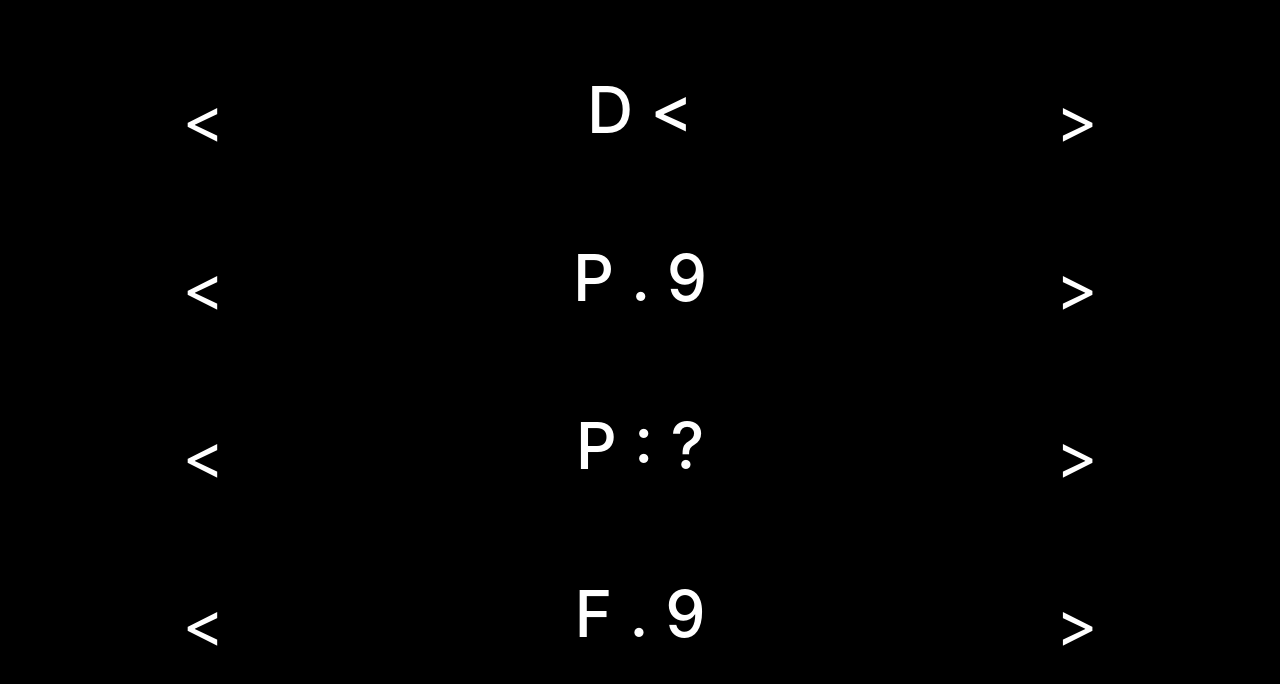
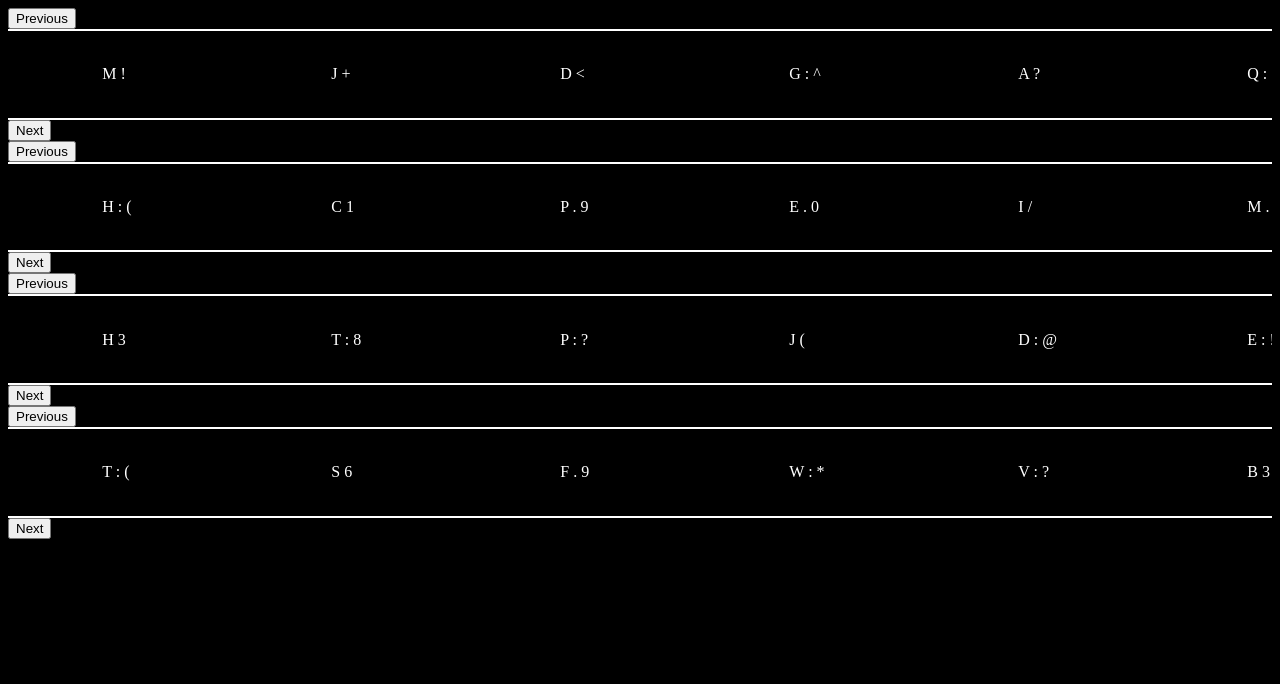
Before and after one commit to F1nx/pass, a plain HTML site: page index.html in a window 1280 px wide. Drawn offline with nearby package versions, Linux system fonts and the light colour scheme.

Commit message:
implement slick (carousel)

```diff
--- a/index.html
+++ b/index.html
@@ -1,18 +1,20 @@
-<!DOCTYPE html PUBLIC "-//W3C//DTD XHTML 1.1//EN"
-"http://www.w3.org/TR/xhtml11/DTD/xhtml11.dtd">
-<html xmlns="http://www.w3.org/1999/xhtml">
+<!DOCTYPE html>
+<html>
   <head>
+    <title>p@ss™</title>
+    <!-- To-Do: Make rotors moveable, custom rotors using local storage, add store/credit line -->
     <meta charset="utf-8">
     <meta name="viewport" content="width=device-width, initial-scale=1">
-        <link rel="stylesheet" href="https://maxcdn.bootstrapcdn.com/bootstrap/4.5.0/css/bootstrap.min.css">
-        <script src="https://ajax.googleapis.com/ajax/libs/jquery/3.5.1/jquery.min.js"></script>
-        <script src="https://cdnjs.cloudflare.com/ajax/libs/popper.js/1.16.0/umd/popper.min.js"></script>
-        <script src="https://maxcdn.bootstrapcdn.com/bootstrap/4.5.0/js/bootstrap.min.js"></script>
+    <link rel="stylesheet" type="text/css" href="https://cdn.jsdelivr.net/npm/slick-carousel@1.8.1/slick/slick.css"/>
     <style>
      body {
        background-color: black;
        color: white;
-                text-align: center;
+     }
+     .slick-track {
+       padding: 3%;
+       border-top: 2px white solid;
+       border-bottom: 2px white solid;
      }
      a, h1 {
       font-size: 400%;
@@ -24,92 +26,52 @@
     </style>
   </head>
   <body>
-        <br />
-        <br />
-        <br />
-        <div class='row'>
-            <div class='col'>
-                <a class='pointer' onclick="rotor0.slide('left')"><</a>
-            </div>
-            <div class='col'>
-                <h1 id='rotor0'></h1>
-            </div>
-            <div class='col'>
-                <a class='pointer' onclick="rotor0.slide('right')">></a>
-            </div>
-        </div>
-        <br />
-        <br />
-        <br />
-        <div class='row'>
-            <div class='col'>
-                <a class='pointer' onclick="rotor1.slide('left')"><</a>
-            </div>
-            <div class='col'>
-                <h1 id='rotor1'></h1>
-            </div>
-            <div class='col'>
-                <a class='pointer' onclick="rotor1.slide('right')">></a>
-            </div>
-        </div>
-        <br />
-        <br />
-        <br />
-        <div class='row'>
-            <div class='col'>
-                <a class='pointer' onclick="rotor2.slide('left')"><</a>
-            </div>
-            <div class='col'>
-                <h1 id='rotor2'></h1>
-            </div>
-            <div class='col'>
-                <a class='pointer' onclick="rotor2.slide('right')">></a>
-            </div>
-        </div>
-        <br />
-        <br />
-        <br />
-        <div class='row'>
-            <div class='col'>
-                <a class='pointer' onclick="rotor3.slide('left')"><</a>
-            </div>
-            <div class='col'>
-                <h1 id='rotor3'></h1>
-            </div>
-            <div class='col'>
-                <a class='pointer' onclick="rotor3.slide('right')">></a>
-            </div>
-        </div>
+    <script src="https://code.jquery.com/jquery-1.11.0.min.js"></script>
+    <script src="https://code.jquery.com/jquery-migrate-1.2.1.min.js"></script>
+    <script src="https://cdn.jsdelivr.net/npm/slick-carousel@1.8.1/slick/slick.min.js"></script>
     <script>
-            var rotor0 = ['D <', 'G : ^', 'A ?', 'Q : 7', 'V . 3', 'X : &', 'Z : *', 'E : %', 'U $', 'Y @', 'K 0', 'B . )', 'C . 1', 'L . 8', 'S : #', 'N : 4', 'T 6', 'I . =', 'W . 9', 'P 5', 'R . >', 'O : 2', 'F . /', 'H : (', 'M !', 'J +']
-            var rotor1 = ['P . 9', 'E . 0', 'I /', 'M . 2', 'L . +', 'X &', 'T 3', 'D . ^', 'J . =', 'W : #', 'N . *', 'Q : )', 'Z >', 'A : 4', 'R : 6', 'K $', 'B : ?', 'V %', 'F : 7', 'G @', 'U . 5', 'S : 8', 'O !', 'Y . <', 'H : (', 'C 1']
-            var rotor2 = ['P : ?', 'J (', 'D : @', 'E : !', 'O . 0', 'L . $', 'V >', 'G . 4', 'F : *', 'S 7', 'W : /', 'M : 5', 'A 2', 'N . &', 'Y . )', 'Q 6', 'X : +', 'U <', 'B . %', 'I . 9', 'Z . =', 'K : ^', 'R . 1', 'C #', 'H 3', 'T : 8']
-            var rotor3 = ['F . 9', 'W : *', 'V : ?', 'B 3', 'G . 8', 'U : 4', 'M . $', 'H . 0', 'C : <', 'L : 1', 'R 5', 'J ^', 'D : !', 'I #', 'Y . 7', 'Q . 2', 'X . +', 'Z @', 'N : =', 'A /', 'P . >', 'E : &', 'O %', 'K )', 'T : (', 'S 6']
+      var rotors = [
+        ["D <", "G : ^", "A ?", "Q : 7", "V . 3", "X : &", "Z : *", "E : %", "U $", "Y @", "K 0", "B . )", "C . 1", "L . 8", "S : #", "N : 4", "T 6", "I . =", "W . 9", "P 5", "R . >", "O : 2", "F . /", "H : (", "M !", "J +"],
+        ["P . 9", "E . 0", "I /", "M . 2", "L . +", "X &", "T 3", "D . ^", "J . =", "W : #", "N . *", "Q : )", "Z >", "A : 4", "R : 6", "K $", "B : ?", "V %", "F : 7", "G @", "U . 5", "S : 8", "O !", "Y . <", "H : (", "C 1"],
+        ["P : ?", "J (", "D : @", "E : !", "O . 0", "L . $", "V >", "G . 4", "F : *", "S 7", "W : /", "M : 5", "A 2", "N . &", "Y . )", "Q 6", "X : +", "U <", "B . %", "I . 9", "Z . =", "K : ^", "R . 1", "C #", "H 3", "T : 8"],
+        ["F . 9", "W : *", "V : ?", "B 3", "G . 8", "U : 4", "M . $", "H . 0", "C : <", "L : 1", "R 5", "J ^", "D : !", "I #", "Y . 7", "Q . 2", "X . +", "Z @", "N : =", "A /", "P . >", "E : &", "O %", "K )", "T : (", "S 6"]
+      ];
 
-            Array.prototype.slide = function (direction) {
-                console.log(this)
-                if (direction === 'left') {
-                    // Slides left once
-                    for (let i = 0; i < this.length; i++) {
-                        this[0].push(this[0].unshift())
-                    }
-                } else if (direction === 'right') {
-                    // Slides right once
-                    for (let i = 0; i < this.length; i++) {
-                        this[0].shift(this[0].pop())
-                    }
-                }
+      for (i in rotors) {
+
+        var rotor = rotors[i];
+        console.log(rotor);
+        var carousel = document.createElement("DIV");
+
+        for (dial of rotor) {
+
+          var txtNode = document.createTextNode(dial);
+          var ring = document.createElement("DIV");
+          ring.appendChild(txtNode);
+          $(carousel).append(ring);
+
         }
 
-            document.getElementById('rotor0').innerText = rotor0[0]
-            document.getElementById('rotor1').innerText = rotor1[0]
-            document.getElementById('rotor2').innerText = rotor2[0]
-            document.getElementById('rotor3').innerText = rotor3[0]
+        $(carousel).slick({
+          centerMode: true,
+          centerPadding: "60px",
+          slidesToShow: 5,
+          responsive: [
+            {
+              breakpoint: 768,
+              settings: {
+                arrows: false,
+                centerMode: true,
+                centerPadding: "40px",
+                slidesToShow: 5
+              }
+            },
+          ]
+        });
 
-            /*
-             * To-Do: Make rotors moveable, custom rotors using local storage, add store/credit link
-             * https://www.w3schools.com/bootstrap/tryit.asp?filename=trybs_ref_js_carousel_js&stacked=h
-             */
+        document.body.appendChild(carousel);
+
+      }
     </script>
   </body>
 </html>
```
Lines whose indentation alone changed are shown as unchanged.
